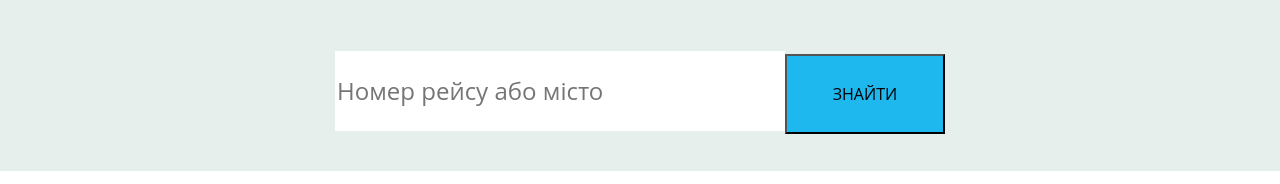
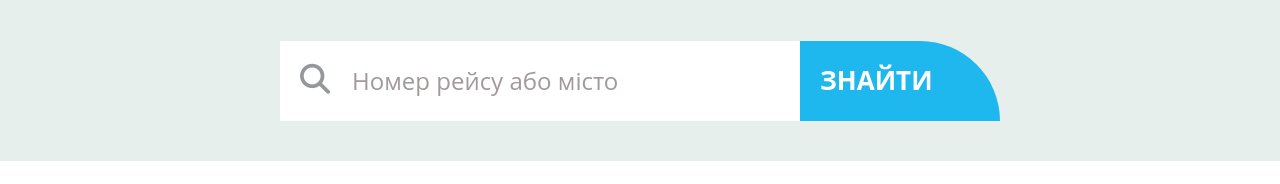
Before and after one commit to Kluy/employees-directory-app, a React app: page / in a window 1280 px wide. Shown: the part 202-386 px from the top of the page. Built offline with nearby package versions, Linux system fonts and the light colour scheme.

Commit message:
c10_22-01

```diff
--- a/src/components/Content/Content.jsx
+++ b/src/components/Content/Content.jsx
@@ -1,5 +1,5 @@
 import React from 'react';
-import Search from '../Search/Search';
+import Search from '../search/search';
 import './content.scss';
 
 const Content = () => {
--- a/src/components/Search/Search.jsx
+++ b/src/components/Search/Search.jsx
@@ -5,6 +5,7 @@ const Search = () => {
   return (
     <section className="search">
       <div className="search__title">ПОШУК РЕЙСУ</div>
+      <i class="fa-solid fa-magnifying-glass search__icon"></i>
       <input
         className="search__input"
         type="text"
--- a/src/components/Search/search.scss
+++ b/src/components/Search/search.scss
@@ -9,17 +9,41 @@
         color: rgb(47, 47, 47);
     }
 
+    &__icon {
+        width: 70px;
+        height: 80px;
+        line-height: 75px;
+        text-align: center;
+        font-size: 30px;
+        color: #95989a;
+        background-color: #fff;
+
+    }
+
     &__input {
         height: 80px;
         width: 450px;
-        margin: 40px 0;
+        margin: 30px 0 40px 0;
         border: 0;
         font-size: 24px;
+        outline: none;
+
+        &::placeholder {
+            color: #a3989a;
+        }
     }
 
     &__button {
         height: 80px;
-        width: 160px;
+        width: 200px;
+        padding-left: 20px;
+        border: 0;
+        border-radius: 0 90px 0 0;
+        color: #fff;
+        font-size: 26px;
+        font-weight: 700;
+        text-align: left;
         background-color: #1eb7ee;
+        cursor: pointer;
     }
 }
```
Also changed, not shown: src/App.jsx (+4 -4 lines).
